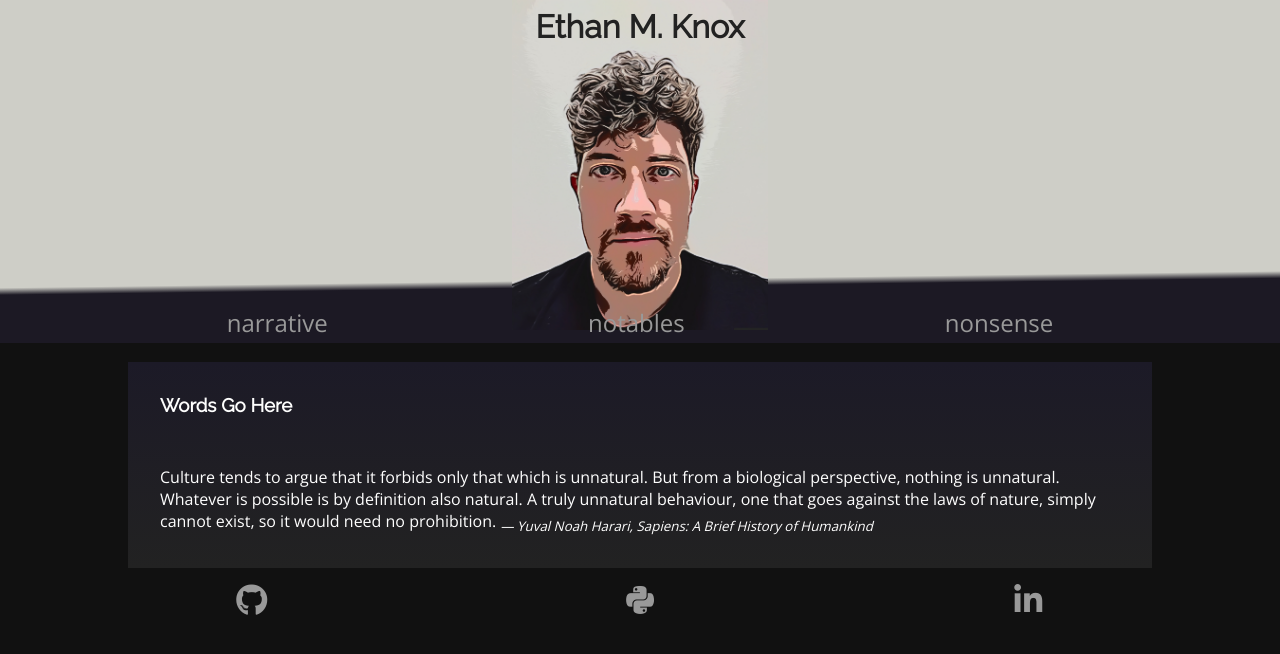
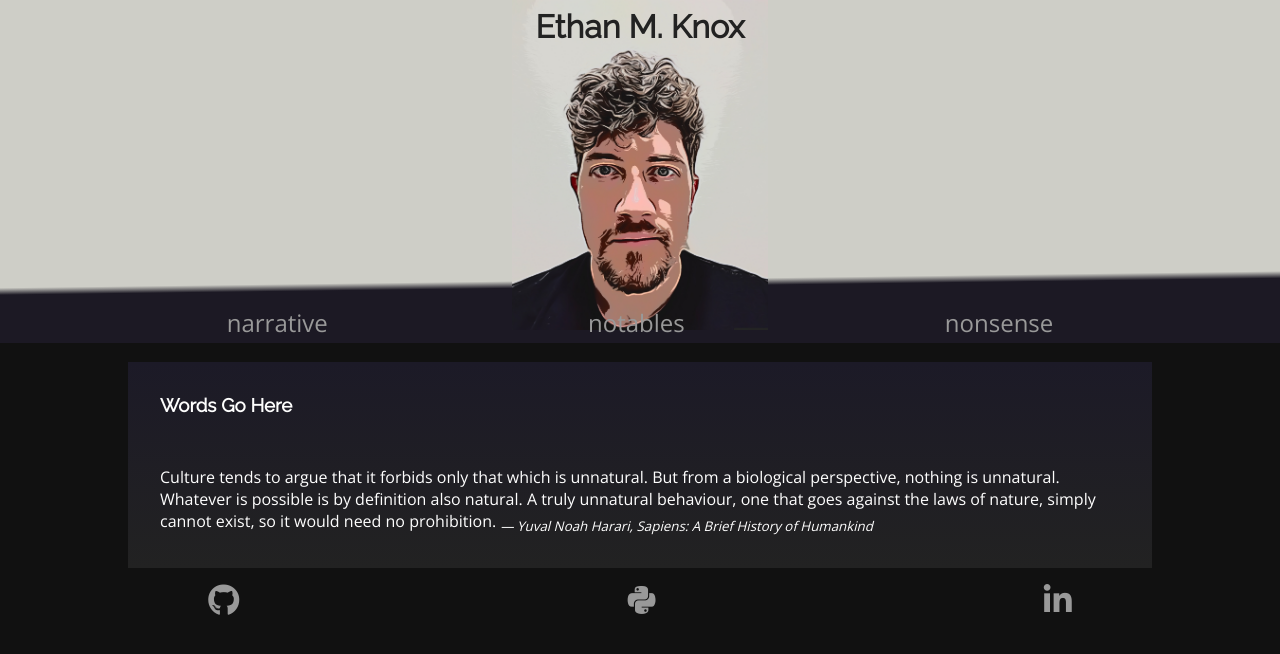
Before and after one commit to norton120/ethanknox.dev, a plain HTML site: page _site/index.html in a window 1280 px wide. Drawn offline with nearby package versions, Linux system fonts and the light colour scheme.

Commit message:
fixed footer margins

```diff
--- a/_site/css/default.css
+++ b/_site/css/default.css
@@ -78,8 +78,9 @@ nav a {
 }
 
 footer a i {
-	min-width:30%;
 	margin:auto;
+	margin-left:15%;
+	margin-right:15%;
 	font-size: 2rem;
 }
 
--- a/css/default.css
+++ b/css/default.css
@@ -78,8 +78,9 @@ nav a {
 }
 
 footer a i {
-	min-width:30%;
 	margin:auto;
+	margin-left:15%;
+	margin-right:15%;
 	font-size: 2rem;
 }
 
```
